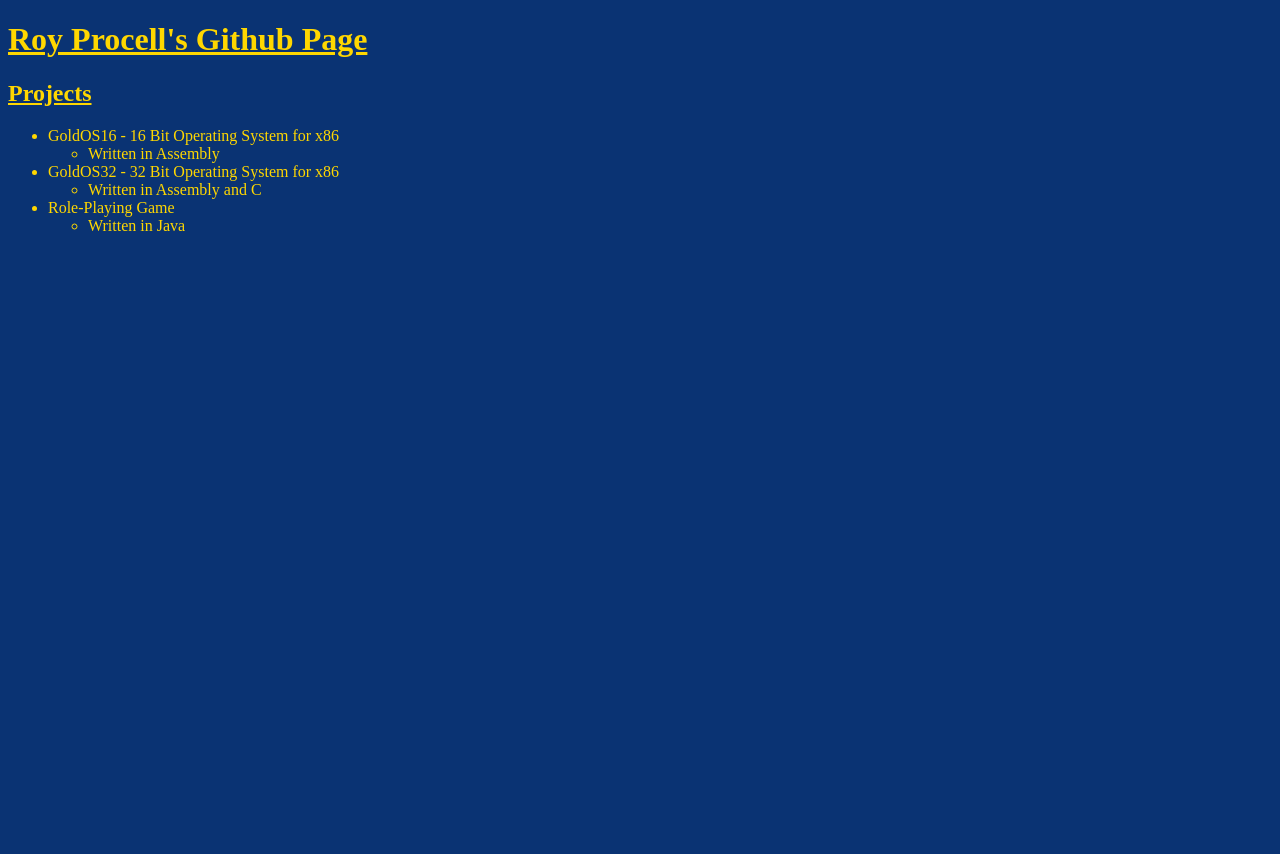
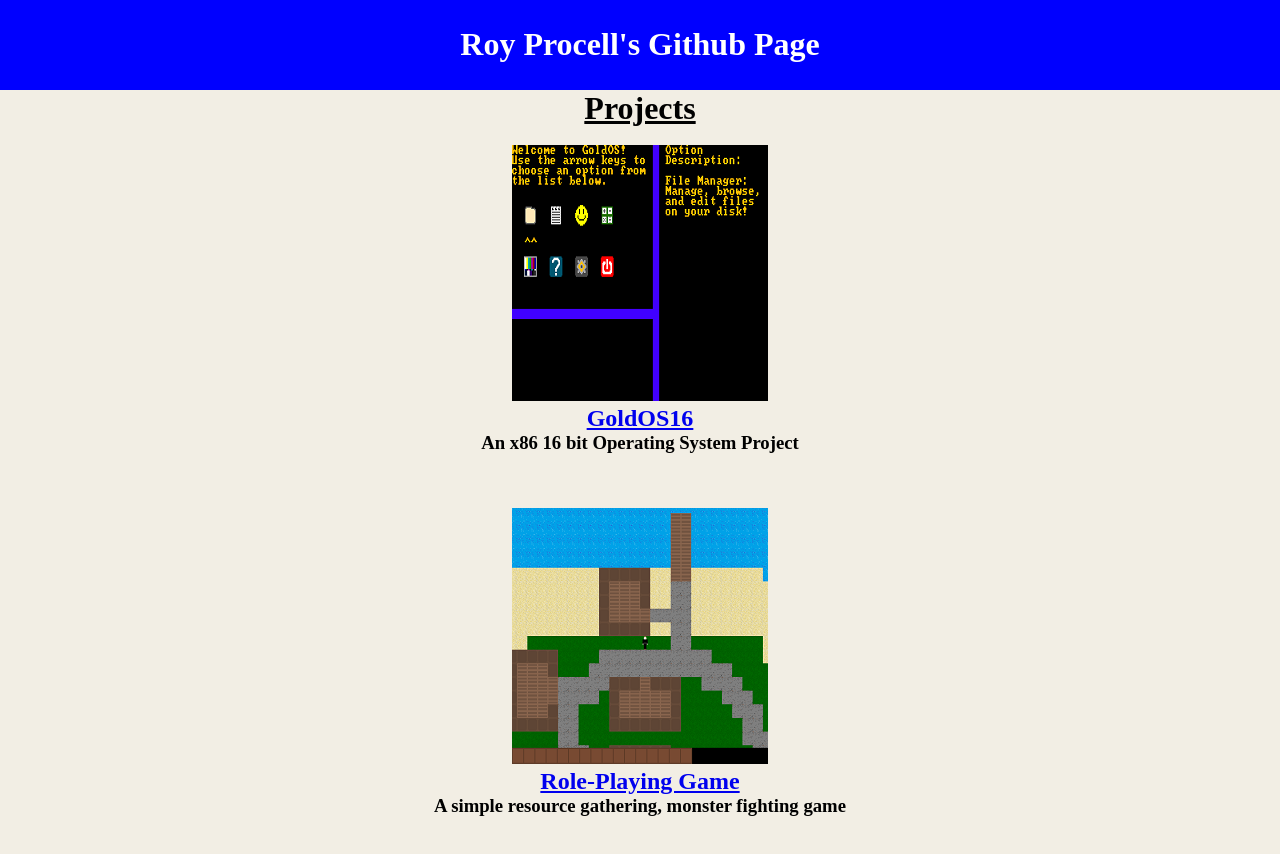
Before and after one commit to royprocell/royprocell.github.io, a plain HTML site: page index.html in a window 1280 px wide. Before the commit the page ends 800 px from the top, so only its background shows below. Drawn offline with Linux system fonts and the light colour scheme.

Commit message:
Updated homepage to look cleaner

```diff
--- a/index.html
+++ b/index.html
@@ -1,24 +1,93 @@
 <!DOCTYPE html>
-<html style="background-color:#0A3373; color:#FFD700">
+<html>
 	<head>
 		<title>Roy Procell's Github Page</title>
 	</head>
-	<body>
-		<h1><strong><u>Roy Procell's Github Page</u></strong></h1>
-		<h2><u>Projects</u></h2>
-		<ul>
-			<li>GoldOS16 - 16 Bit Operating System for x86</li>
-				<ul>
-					<li>Written in Assembly</li>
-				</ul>
-			<li>GoldOS32 - 32 Bit Operating System for x86</li>
-				<ul>
-					<li>Written in Assembly and C</li>
-				</ul>
-			<li>Role-Playing Game</li>
-				<ul>
-					<li>Written in Java</li>
-				</ul>
-		</ul>
+
+	<body style="margin:0px">
+		<div class="heading">
+			<h1>Roy Procell's Github Page</h1>
+		</div>
+
+		<h1 style="text-align:center;margin:0px"><u>Projects</u></h1>
+		<br>
+
+		<div class="project">
+			<img src="images/os.png"/>
+		</div>
+
+		<a href="goldos16">
+			<h2>GoldOS16</h2>
+		</a>
+		<h3>An x86 16 bit Operating System Project</h3>
+
+		<br>
+		<br>
+		<br>
+
+		<div class="project">
+			<img src="images/rpg.png"/>
+		</div>
+
+		<a href="rpg">
+			<h2>Role-Playing Game</h2>
+		</a>
+		<h3>A simple resource gathering, monster fighting game</h3>
+
+		<br>
+		<br>
+		<br>
+
+
+		<div class="project"></div>
+		<div class="project"></div>
 	</body>
+
+	<style>
+			html
+			{
+				background-color:#F2EEE4;
+				text-align:center
+			}
+
+			h2
+			{
+				margin-top:0px;
+				margin-bottom:0px;
+			}
+
+			h3
+			{
+				margin-top:0px;
+				margin-bottom:0px;
+			}
+
+			h4
+			{
+				margin-top:0px;
+				margin-bottom:0px;
+			}
+
+			h5
+			{
+				margin-top:0px;
+				margin-bottom:0px;
+			}
+
+			div.heading
+			{
+				background-color:blue;
+				color:white;
+				align:center;
+				padding:5px;
+			}
+
+			div.project
+			{
+				align:center;
+				margin-left:auto;
+				margin-right:auto;
+			}
+		</style>
+
 </html>
```
Also changed, not shown: images/os.png (added), images/rpg.png (added).
